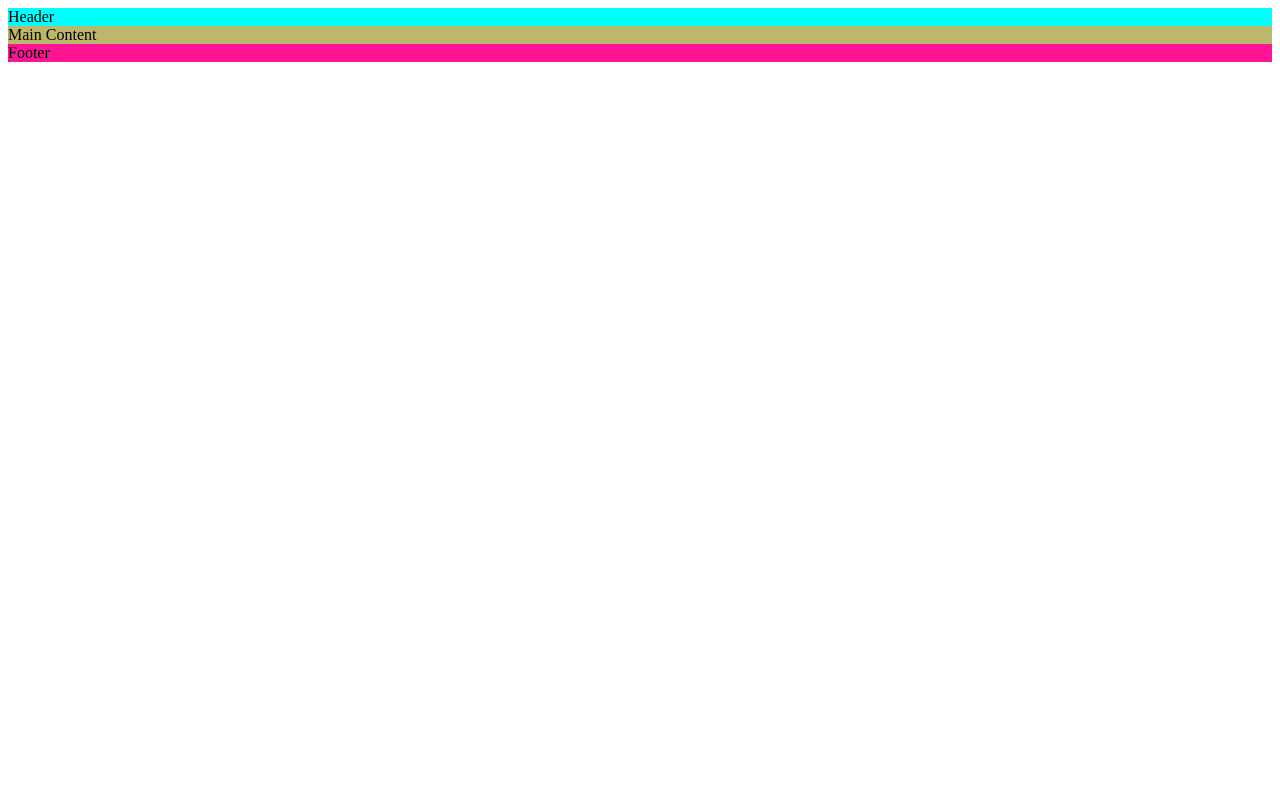
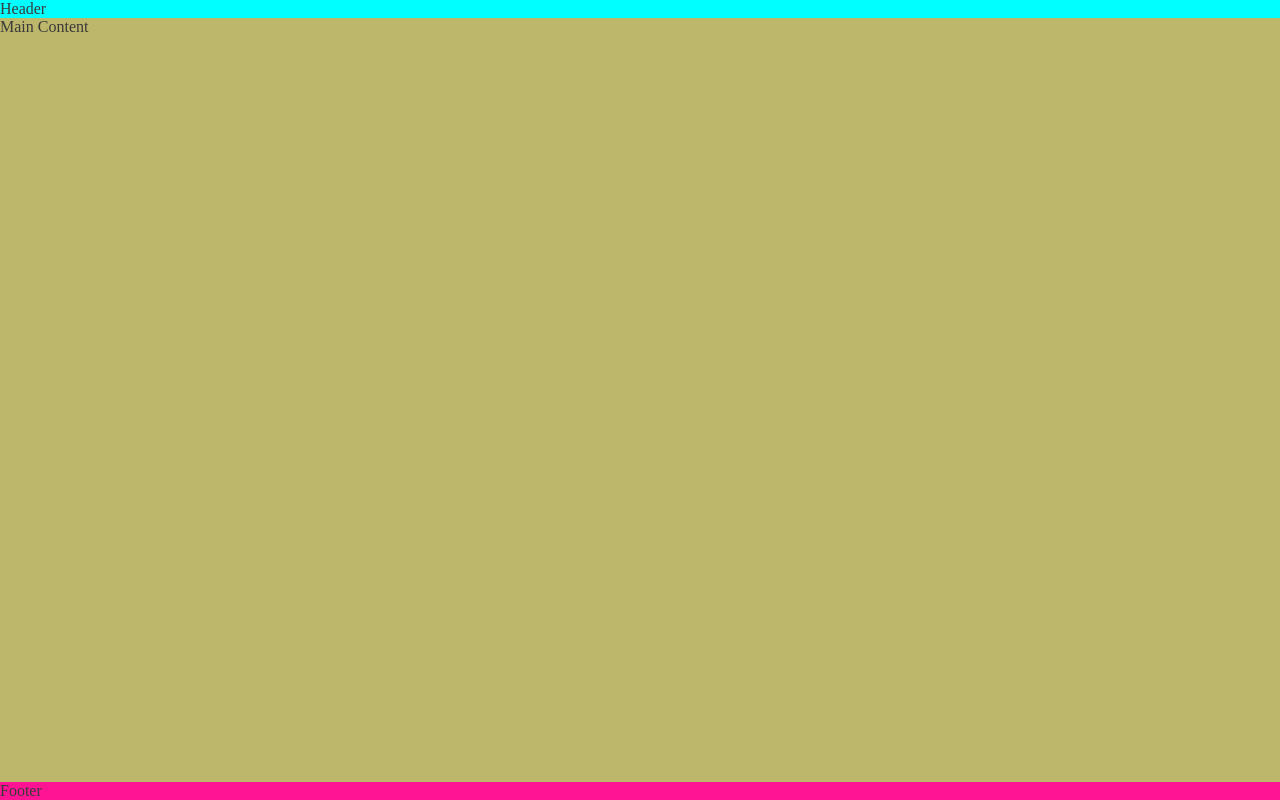
Before and after one commit to Tiko4real/LOVE-RUNNING, a plain HTML site: page index.html in a window 1280 px wide. Drawn offline with Linux system fonts and the light colour scheme.

Commit message:
push down footer using flex style

```diff
--- a/assets/css/style.css
+++ b/assets/css/style.css
@@ -1,8 +1,22 @@
+* {
+    padding: 0;
+    margin: 0;
+    box-sizing: border-box;
+}
+
+body {
+    min-height: 100vh;
+    display: flex;
+    flex-direction: column;
+    color: #3a3a3a;
+}
+
 header {
     background-color: aqua;
 }
 main {
     background-color: darkkhaki;
+    flex: 1 0 auto;
 }
 
 footer {
```
